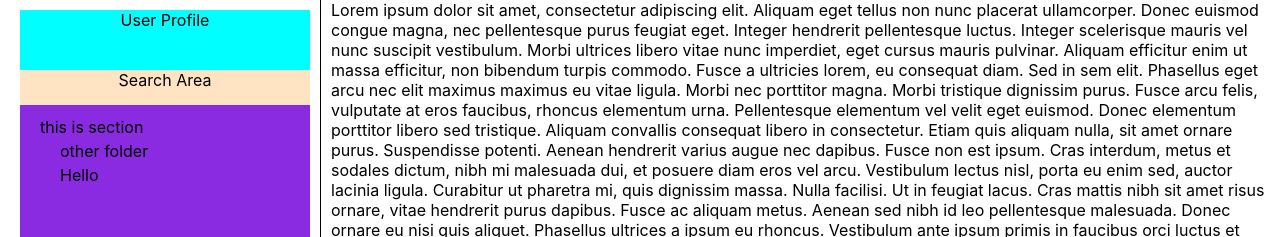
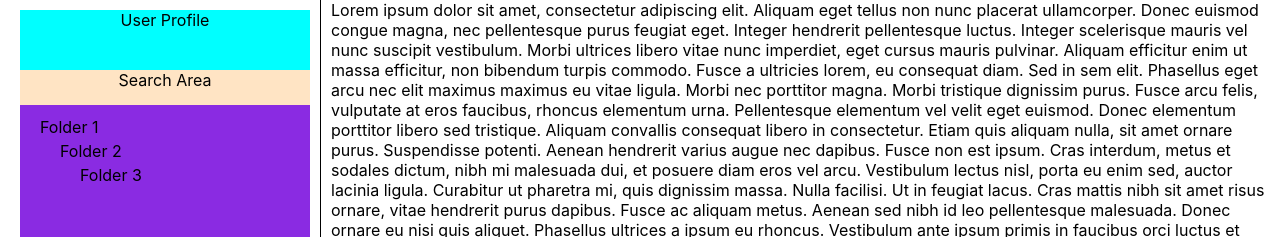
Before and after one commit to JeremyOlea/MemPal, a React (Create React App) app: page / in a window 1280 px wide. Shown: the top 237 px of the page. Built offline with nearby package versions, Linux system fonts and the light colour scheme.

Commit message:
Folder names

```diff
--- a/src/components/sidebar/Sidebar.js
+++ b/src/components/sidebar/Sidebar.js
@@ -12,9 +12,9 @@ class Sidebar extends Component {
                     <div className='search-area'> Search Area </div>
                     <div className='document-area'>
                         <Tree>
-                            <Folder name='this is section'>
-                                <Folder name='other folder'>
-                                    Hello
+                            <Folder name='Folder 1'>
+                                <Folder name='Folder 2'>
+                                    <Folder name='Folder 3'></Folder>
                                 </Folder>
                             </Folder>
                         </Tree>
```
